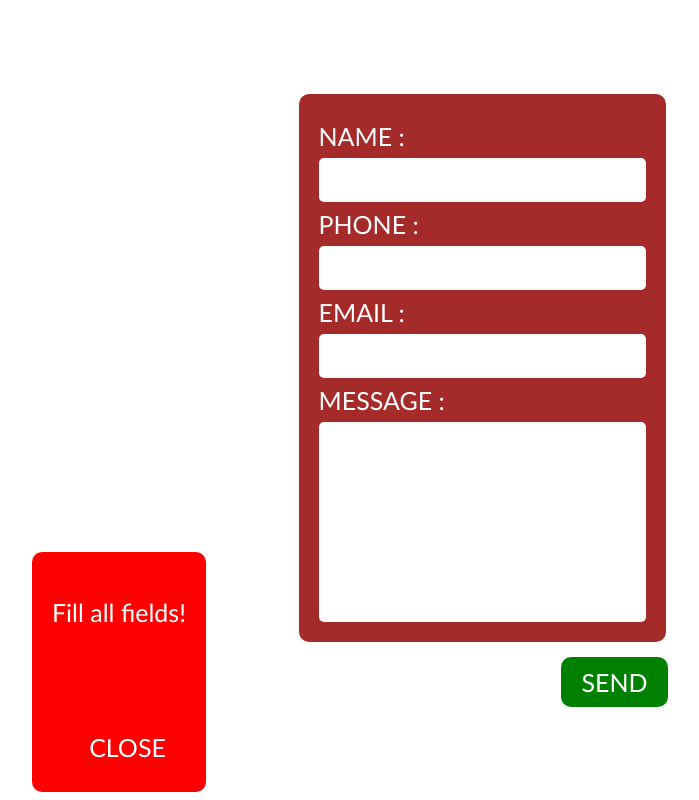
After one commit to shpakvlad/php_lessons, a PHP site: page / in a window 1280 px wide. The commit adds this page. Shown: the whole page, without its empty margins (158-857 px from the left). Run offline with PHP 8.4, Linux system fonts and the light colour scheme.

Commit message:
add error message& color backgrounds

```diff
--- /dev/null
+++ b/lesson01/index.php
@@ -0,0 +1,81 @@
+<?php
+$name = trim(strip_tags($_POST['name'] ?? ""));
+$phone = trim(strip_tags($_POST['phone'] ?? ""));
+$email = trim(strip_tags($_POST['email'] ?? ""));
+$message = trim(strip_tags($_POST['message'] ?? ""));
+
+$show = false; //show panel data
+$error = false;  //show error
+
+if ($name and $phone and $email and $message) {
+    $show = true;
+
+    mail($email, $name, $message);
+} else {
+    $show = true;
+    $error = true;
+}
+?>
+
+
+<html lang="en">
+<head>
+  <meta charset="UTF-8">
+  <meta name="viewport"
+        content="width=device-width, user-scalable=no, initial-scale=1.0, maximum-scale=1.0, minimum-scale=1.0">
+  <meta http-equiv="X-UA-Compatible" content="ie=edge">
+
+  <link rel="stylesheet" href="main.css">
+  <title>Document</title>
+</head>
+<body>
+
+<div class="container">
+
+  <form class="send-form" method="POST" action="">
+    <fieldset>
+      <label for="name">Name : </label>
+      <input type="text" name="name" id="name" value="<?php if (isset($name)) echo $name ?>">
+
+      <label for="phone">Phone : </label>
+
+      <input type="text" name="phone" id="phone" value="<?php if (isset($phone)) echo $phone?>">
+
+      <label for="email">Email : </label>
+      <input type="text" name="email" id="email" value="<?php if (isset($email))echo $email?>">
+
+      <label for="message">Message : </label>
+      <textarea name="message" id="message"><?php if (isset($message))echo $message?></textarea>
+    </fieldset>
+
+    <button class="send-button" type="submit">Send</button>
+  </form>
+
+
+  <div class="
+  <?php echo $show ? 'show-panel' : 'hidden' ?>
+  <?php echo $error ? 'show-error' : 'show-text' ?>
+">
+    <p class="show-text-panel ">
+        <?php
+        if (!$error) { ?>
+      Name : <?php echo $name; ?> <br>
+      Phone : <?php echo $phone; ?> <br>
+      Email : <?php echo $email; ?> <br>
+      Message : <?php echo $message; ?>
+        <?php
+        } else { ?>
+      Fill all fields! <?php
+    }
+    ?>
+    </p>
+
+    <button class="close-button <?php echo $error ? 'show-error' : 'show-text' ?>">Close</button>
+  </div>
+
+
+</div>
+
+<script src="main.js" defer></script>
+</body>
+</html>
--- a/main.css
+++ b/lesson01/main.css
@@ -61,7 +61,7 @@ button {
   cursor: pointer;
   padding: 10px 20px;
   text-transform: uppercase;
-  background-color: brown;
+  background-color: green;
   color: white;
   border: none;
   transition-duration: 0.4s;
@@ -69,7 +69,7 @@ button {
   align-self: flex-end;
 
   &:hover {
-    background-color: #902121;
+    background-color: #006800;
 
   }
 }
@@ -80,12 +80,19 @@ button {
   left: 0;
   padding: 20px 20px;
   border-radius: 10px;
-  background-color: red;
   display: flex;
   flex-direction: column;
 }
 
-.show-panel p {
+.show-text {
+  background-color: green;
+}
+
+.show-error {
+  background-color: red;
+}
+
+.show-text-panel{
   width: 100%;
   min-height: 100px;
   color: white;
```
Also changed, not shown: index.php (deleted, +0 -69 lines), lesson01/engine/functions.php (renamed from engine/functions.php).
